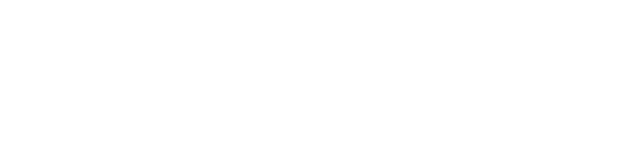
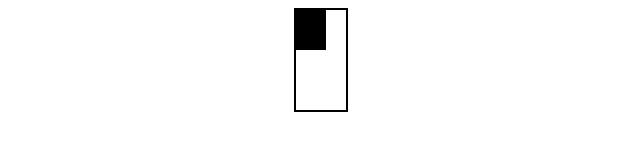
Before and after one commit to HorroGlitch/piano_hero, a website built with Vite: page index.html in a window 1280 px wide. Shown: the whole page, without its empty margins (319-959 px from the left). Built offline with nearby package versions, Linux system fonts and the light colour scheme.

Commit message:
create white and blacdk div

```diff
--- a/index.html
+++ b/index.html
@@ -7,7 +7,7 @@
     <title>Vite App</title>
   </head>
   <body>
-
+<div class="allTheTiles"></div>
     <script type="module" src="/main.js"></script>
   </body>
 </html>
--- a/main.js
+++ b/main.js
@@ -1 +1,11 @@
 import './style.css'
+
+let allTheTiles = document.querySelector(".allTheTiles");
+
+  const whiteTile = document.createElement("div");
+  whiteTile.classList.add("white");
+  allTheTiles.appendChild(whiteTile);
+
+  const blackTile = document.createElement("div");
+  blackTile.classList.add("black");
+  whiteTile.appendChild(blackTile);
--- a/style.css
+++ b/style.css
@@ -0,0 +1,21 @@
+.white{
+  width: 50px;
+  height: 100px;
+  border: solid 2px black;
+  color: white;
+  position: relative;
+}
+
+.black{
+  width: 30px;
+  height: 40px;
+  background-color: black;
+  position: absolute;
+
+}
+
+.allTheTiles{
+  display: flex;
+  justify-content: center;
+  align-items: center;
+}
```
